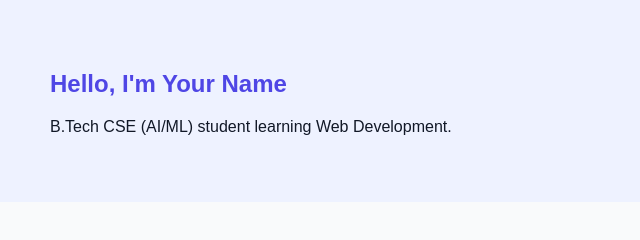
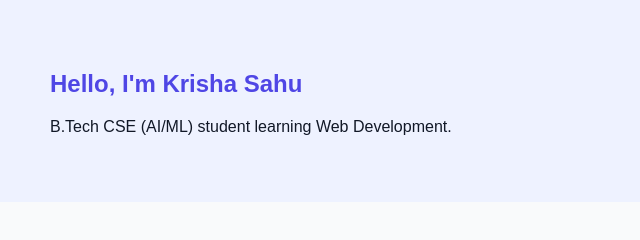
Before and after one commit to krishasahu852/portfolio-website, a plain HTML site: page index.html in a window 1280 px wide. Shown: the part 138-378 px from the top of the page, 0-640 px from the left. Drawn offline with Linux system fonts and the light colour scheme.

Commit message:
Update index.html

```diff
--- a/index.html
+++ b/index.html
@@ -18,7 +18,7 @@
   </header>
 
   <section id="home">
-    <h2>Hello, I'm Your Name</h2>
+    <h2>Hello, I'm Krisha Sahu</h2>
     <p>B.Tech CSE (AI/ML) student learning Web Development.</p>
   </section>
 
@@ -44,4 +44,5 @@
     <p>GitHub: github.com/krishasahu852 </p>
   </section>
 </body>
+
 </html>
```
